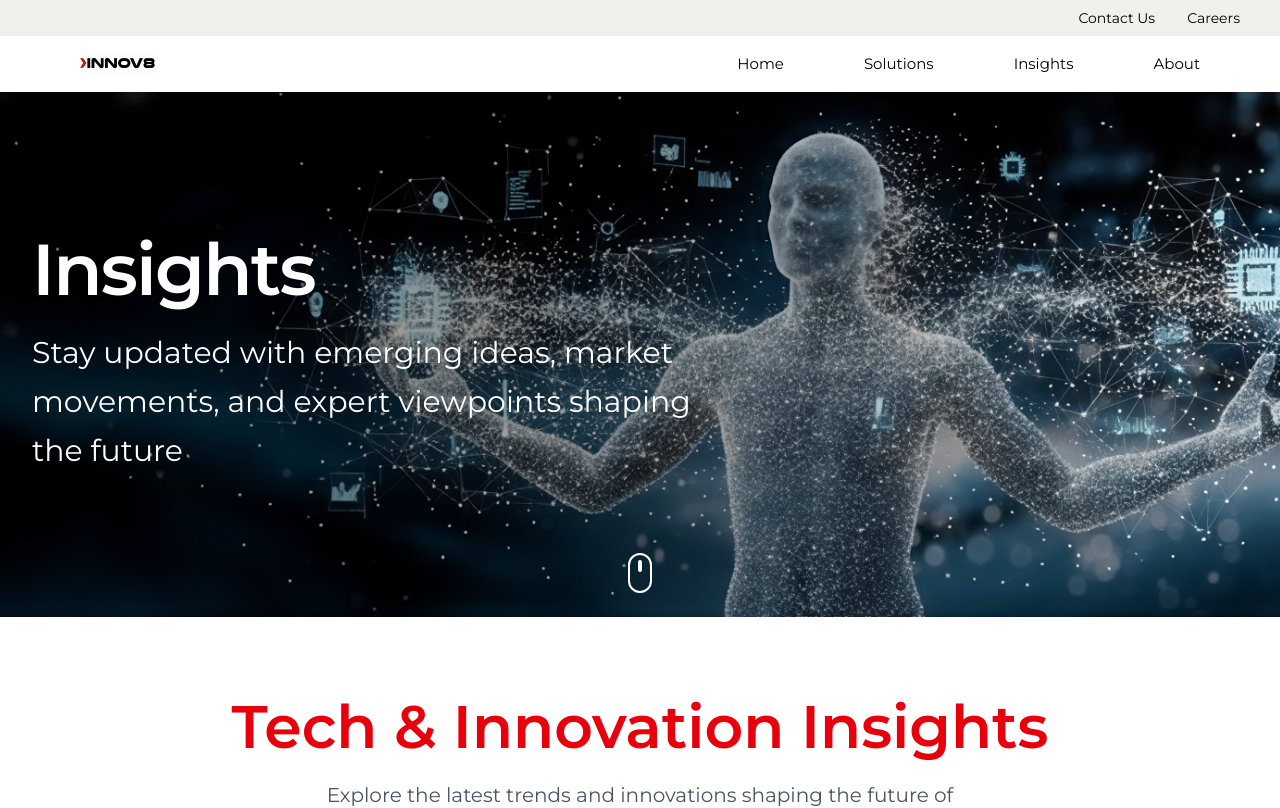
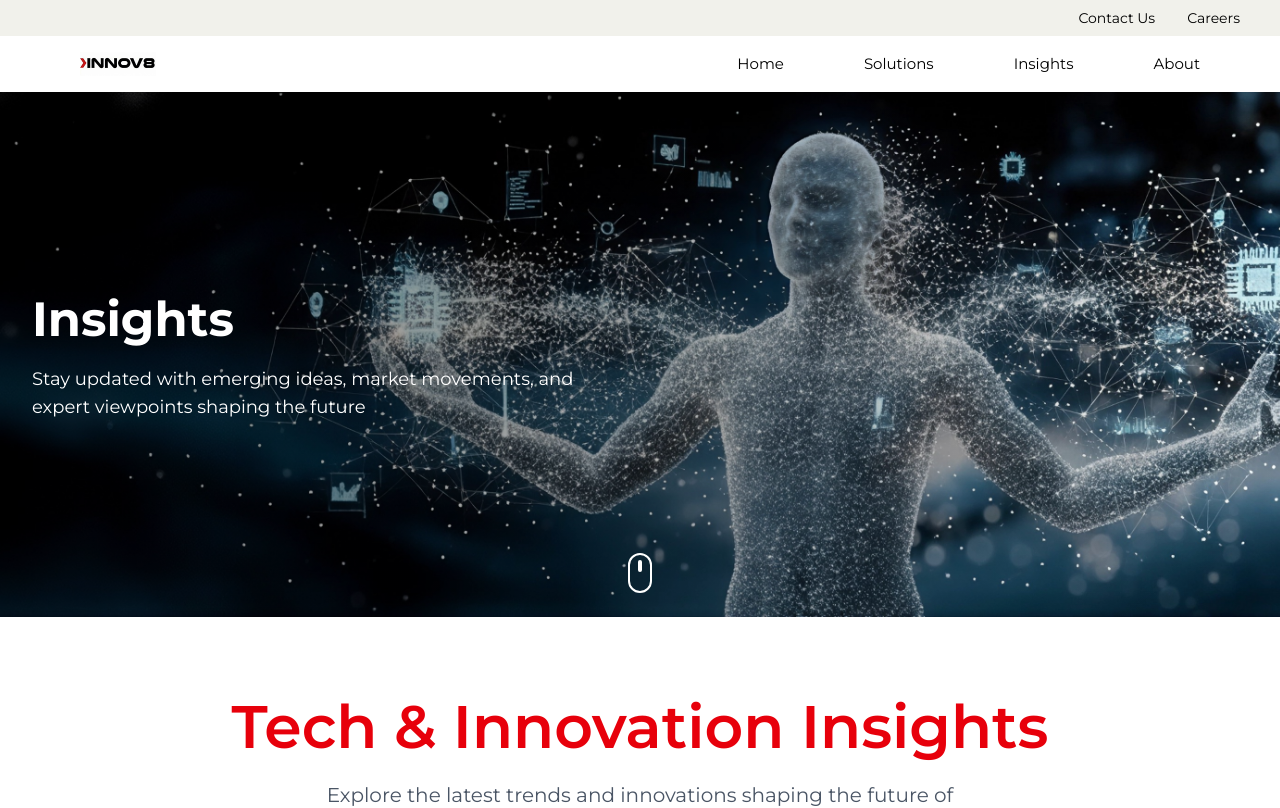
Before and after one commit to ChemyDigi/Innov8, a Next.js app in the folder innov8/: page /insights in a window 1280 px wide. Shown: the top 808 px of the page. Built offline with nearby package versions, Linux system fonts and the light colour scheme.

Commit message:
changing the font size same

```diff
--- a/innov8/components/AboutUs/HeroSectionWithImage.tsx
+++ b/innov8/components/AboutUs/HeroSectionWithImage.tsx
@@ -20,7 +20,7 @@ export default function HeroSection(): React.ReactElement {
       <div className="relative z-10 max-w-7xl mx-auto">
         <div className="max-w-3xl">
           {/* MAIN TITLE */}
-          <h1 className="text-4xl md:text-5xl lg:text-6xl font-bold leading-tight mb-6">
+          <h1 className="text-2xl sm:text-3xl md:text-4xl lg:text-5xl font-bold leading-tight">
             Unlock Your Organization's Full Potential with Our Digital
             Transformation Solutions
           </h1>
--- a/innov8/components/Career/HeroSection.tsx
+++ b/innov8/components/Career/HeroSection.tsx
@@ -24,12 +24,12 @@ export default function HeroSection() {
         <div className="max-w-7xl mx-auto w-full px-4 sm:px-6 lg:px-8">
           <div className="text-white">
             {/* Main Heading */}
-            <h1 className="text-3xl xs:text-4xl sm:text-5xl md:text-6xl font-semibold mb-4 sm:mb-6 capitalize tracking-tight">
+           <h1 className="text-2xl sm:text-3xl md:text-4xl lg:text-5xl font-bold leading-tight">
               Together, We Engineer Tomorrow
             </h1>
 
             {/* Subtitle */}
-            <p className="text-base sm:text-lg md:text-xl lg:text-2xl font-normal max-w-full sm:max-w-xl md:max-w-2xl leading-relaxed sm:leading-relaxed md:leading-relaxed">
+             <p className="mt-3 sm:mt-4 text-sm sm:text-base md:text-lg max-w-xl mx-auto lg:mx-0">
               At INNOV8, we're not just filling positions; we're building careers that help shape a resilient digital future, driven by agility, engineering excellence, and a passion for cutting-edge solutions.
             </p>
           </div>
--- a/innov8/components/insights/HeroSection.tsx
+++ b/innov8/components/insights/HeroSection.tsx
@@ -33,25 +33,12 @@ export default function HeroSection() {
           <div className="text-white">
 
             {/* Heading */}
-            <h1
-              className="
-                text-3xl sm:text-5xl md:text-6xl lg:text-7xl
-                font-semibold tracking-tight capitalize
-                mb-3 sm:mb-4 md:mb-6
-              "
-            >
+            <h1 className="text-2xl sm:text-3xl md:text-4xl lg:text-5xl font-bold leading-tight">
               Insights
             </h1>
 
             {/* Subtitle */}
-            <p
-              className="
-                text-base sm:text-lg md:text-xl lg:text-3xl
-                font-normal leading-relaxed
-                max-w-xl md:max-w-2xl
-                mx-auto lg:mx-0      /* center on mobile/tablet only */
-              "
-            >
+            <p className="mt-3 sm:mt-4 text-sm sm:text-base md:text-lg max-w-xl mx-auto lg:mx-0">
               Stay updated with emerging ideas, market movements, and expert viewpoints shaping the future
             </p>
           </div>
```
